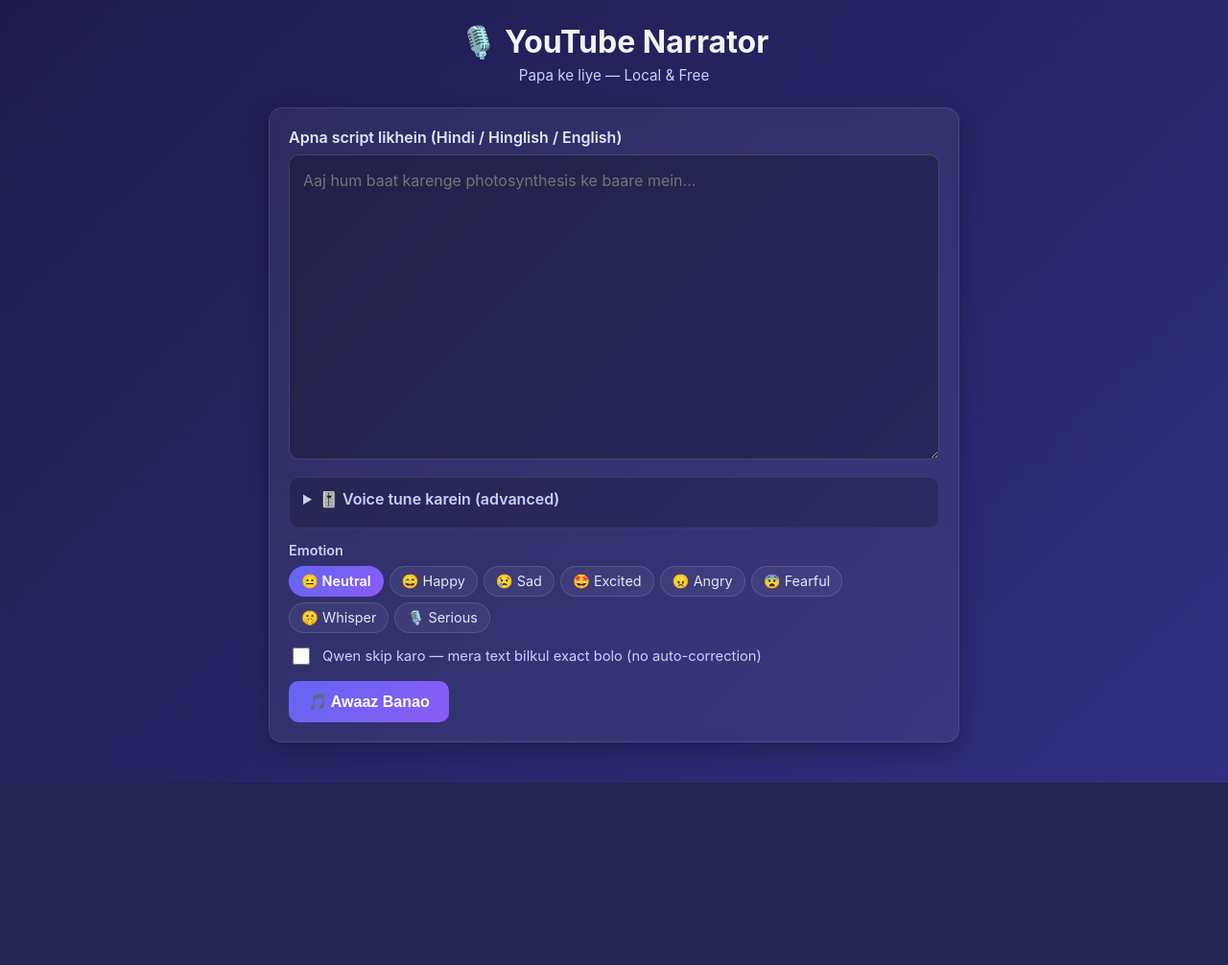
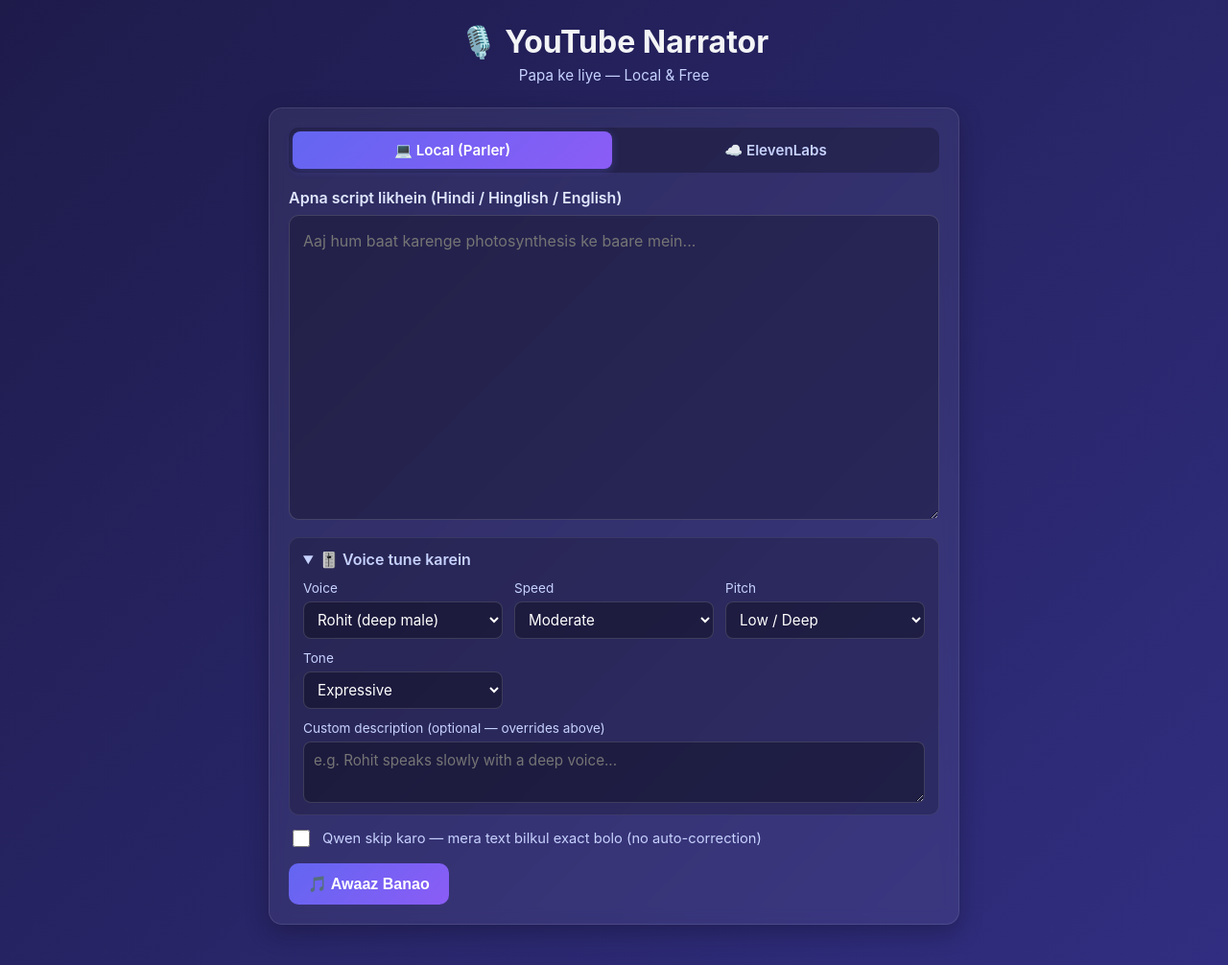
Before and after one commit to saurabhrathi00/text-to-speech, a Flask app: page / in a window 1280 px wide. Shown: the whole page at 96% size. Before the commit the page ends 816 px from the top, so only its background shows below. Run offline with Flask 3, Linux system fonts and the light colour scheme.

Commit message:
UI provider toggle: switch Parler/ElevenLabs without editing .env
User asked for a UI toggle that swaps the whole pipeline at runtime —
voice list, supported controls, emotions — based on which provider is
selected. Also wanted multiple Indian voices for ElevenLabs.

Backend:
- New /api/providers — returns current default + whether ElevenLabs is
  configured (used to warn user if API key missing).
- New /api/providers/<name>/voices — returns voice list and capability
  flags (emotions/speed/pitch/expressivity supported) per provider.
- Parler: 4 hard-coded speakers (Rohit/Aman/Divya/Rani).
- ElevenLabs: live fetch from /v1/voices using the API key, so user's
  cloned/saved Indian voices show up. Falls back to a curated list of
  8 multilingual voices if the fetch fails or no key is set.
- /generate and /tts now accept an optional "provider" field per
  request, overriding the .env default. Existing .env-only flow still
  works untouched (UI starts on the .env-default provider on load).

Frontend:
- Two pill buttons at the top of the card: Local (Parler) / ElevenLabs.
  Active one is highlighted; clicking the other re-fetches voices and
  shows/hides controls accordingly.
- Speaker dropdown is now populated dynamically from the API.
- Speed/Pitch/Tone/Custom-description controls hidden when ElevenLabs
  is selected (they don't apply).
- Emotion buttons hidden when Parler is selected (they don't work
  there). Visible for ElevenLabs.
- Warning banner shown if ElevenLabs is selected but API key missing.
- Both /generate and /tts requests carry the active provider so the
  backend dispatches correctly.

Switching back is just clicking the other button — no .env edit, no
restart.

Co-Authored-By: Claude Opus 4.7 (1M context) <noreply@anthropic.com>

```diff
--- a/app.py
+++ b/app.py
@@ -28,20 +28,32 @@ from aligner import align as align_words, load_aligner
 import eleven_tts
 
 
-def _provider() -> str:
-    """Active TTS provider — 'parler' (default, local) or 'elevenlabs'."""
+PARLER_SPEAKERS = [
+    {"id": "rohit", "label": "Rohit (deep male)"},
+    {"id": "aman", "label": "Aman (young male)"},
+    {"id": "divya", "label": "Divya (warm female)"},
+    {"id": "rani", "label": "Rani (news anchor female)"},
+]
+
+
+def _default_provider() -> str:
+    """Provider from .env — used as initial UI state."""
     return (os.getenv("TTS_PROVIDER") or "parler").strip().lower()
 
 
+def _resolve_provider(requested: str | None) -> str:
+    """Provider for THIS request. If client passed one, use it; else env."""
+    p = (requested or "").strip().lower()
+    if p in ("parler", "elevenlabs"):
+        return p
+    return _default_provider()
+
+
 def _tts_synthesize(text: str, out_path: str, description: str,
-                     voice: dict) -> str:
-    """Dispatch to the configured TTS provider. Returns the actual saved
-    file path (extension may differ between providers)."""
-    if _provider() == "elevenlabs":
+                     voice: dict, provider: str) -> str:
+    if provider == "elevenlabs":
         if not eleven_tts.is_configured():
-            raise RuntimeError(
-                "TTS_PROVIDER=elevenlabs but ELEVENLABS_API_KEY not set in .env"
-            )
+            raise RuntimeError("ELEVENLABS_API_KEY not set in .env")
         return eleven_tts.synthesize(text, out_path, voice_config=voice)
     return parler_synthesize(text, out_path, description=description)
 
@@ -117,24 +129,25 @@ def tts():
 
     voice = data.get("voice") or {}
     description = _build_voice_description(voice)
+    provider = _resolve_provider(data.get("provider"))
     filename = f"output_{int(time.time())}_{uuid.uuid4().hex[:6]}.wav"
     out_path = AUDIO_DIR / filename
 
     try:
-        actual_path = _tts_synthesize(text, str(out_path), description, voice)
+        actual_path = _tts_synthesize(text, str(out_path), description, voice, provider)
     except Exception:
         traceback.print_exc()
         return jsonify({"error": "Awaaz generate nahi ho payi, dobara try karein"}), 500
 
     actual_filename = Path(actual_path).name
-    words = align_words(actual_path) if _provider() == "parler" else []
+    words = align_words(actual_path) if provider == "parler" else []
     _prune_old_audio()
 
     return jsonify({
         "audio_url": f"/audio/{actual_filename}",
         "description_used": description,
         "words": words,
-        "provider": _provider(),
+        "provider": provider,
     })
 
 
@@ -146,7 +159,9 @@ def generate():
         return jsonify({"error": "Pehle kuch type karein"}), 400
 
     skip_normalize = bool(data.get("skip_normalize"))
-    description = _build_voice_description(data.get("voice") or {})
+    voice = data.get("voice") or {}
+    description = _build_voice_description(voice)
+    provider = _resolve_provider(data.get("provider"))
 
     if skip_normalize:
         normalized = text
@@ -160,13 +175,13 @@ def generate():
     out_path = AUDIO_DIR / filename
 
     try:
-        actual_path = _tts_synthesize(normalized, str(out_path), description, voice)
+        actual_path = _tts_synthesize(normalized, str(out_path), description, voice, provider)
     except Exception:
         traceback.print_exc()
         return jsonify({"error": "Awaaz generate nahi ho payi, dobara try karein"}), 500
 
     actual_filename = Path(actual_path).name
-    words = align_words(actual_path) if _provider() == "parler" else []
+    words = align_words(actual_path) if provider == "parler" else []
     _prune_old_audio()
 
     return jsonify({
@@ -174,7 +189,7 @@ def generate():
         "audio_url": f"/audio/{actual_filename}",
         "description_used": description,
         "words": words,
-        "provider": _provider(),
+        "provider": provider,
     })
 
 
@@ -185,7 +200,7 @@ def serve_audio(filename):
 
 
 def _warmup_in_background():
-    provider = _provider()
+    provider = _default_provider()
     print(f"[startup] TTS provider: {provider}")
     if provider == "parler":
         print("[startup] Parler + aligner warmup in background...")
@@ -214,6 +229,37 @@ def health():
     return jsonify({"server": "up", "tts_ready": _model is not None})
 
 
+@app.route("/api/providers")
+def api_providers():
+    return jsonify({
+        "current": _default_provider(),
+        "available": ["parler", "elevenlabs"],
+        "elevenlabs_configured": eleven_tts.is_configured(),
+    })
+
+
+@app.route("/api/providers/<name>/voices")
+def api_voices(name: str):
+    name = name.lower()
+    if name == "parler":
+        return jsonify({
+            "voices": PARLER_SPEAKERS,
+            "emotions_supported": False,
+            "speed_supported": True,
+            "pitch_supported": True,
+            "expressivity_supported": True,
+        })
+    if name == "elevenlabs":
+        return jsonify({
+            "voices": eleven_tts.list_voices(),
+            "emotions_supported": True,
+            "speed_supported": False,
+            "pitch_supported": False,
+            "expressivity_supported": False,
+        })
+    return jsonify({"error": "unknown provider"}), 404
+
+
 if __name__ == "__main__":
     host = os.getenv("HOST", "0.0.0.0")
     port = int(os.getenv("PORT", "5000"))
--- a/static/style.css
+++ b/static/style.css
@@ -36,6 +36,43 @@ body {
   padding: 20px;
   margin-bottom: 18px;
   box-shadow: 0 8px 24px rgba(0,0,0,0.25);
+}
+
+.provider-toggle {
+  display: flex;
+  background: rgba(0,0,0,0.25);
+  border-radius: 10px;
+  padding: 4px;
+  margin-bottom: 16px;
+  gap: 4px;
+}
+.prov-btn {
+  flex: 1;
+  padding: 10px 14px;
+  font-size: 0.95rem;
+  font-weight: 600;
+  background: transparent;
+  color: #c7d2fe;
+  border: none;
+  border-radius: 8px;
+  cursor: pointer;
+  font-family: inherit;
+  transition: all 0.15s;
+}
+.prov-btn:hover { background: rgba(255,255,255,0.05); }
+.prov-btn.active {
+  background: linear-gradient(135deg, #6366f1, #8b5cf6);
+  color: white;
+  box-shadow: 0 2px 8px rgba(99,102,241,0.3);
+}
+.provider-note {
+  font-size: 0.85rem;
+  color: #fbbf24;
+  margin: 0 0 12px;
+  padding: 8px 12px;
+  background: rgba(251,191,36,0.08);
+  border-radius: 6px;
+  border: 1px solid rgba(251,191,36,0.2);
 }
 
 .label {
--- a/templates/index.html
+++ b/templates/index.html
@@ -21,22 +21,23 @@
     </header>
 
     <section class="card">
+      <div class="provider-toggle">
+        <button type="button" class="prov-btn active" data-provider="parler">💻 Local (Parler)</button>
+        <button type="button" class="prov-btn" data-provider="elevenlabs">☁️ ElevenLabs</button>
+      </div>
+      <p id="providerNote" class="provider-note hidden"></p>
+
       <label for="script" class="label">Apna script likhein (Hindi / Hinglish / English)</label>
       <textarea id="script" rows="12" placeholder="Aaj hum baat karenge photosynthesis ke baare mein..."></textarea>
 
-      <details class="voice-controls">
-        <summary>🎚️ Voice tune karein (advanced)</summary>
+      <details class="voice-controls" open>
+        <summary>🎚️ Voice tune karein</summary>
         <div class="controls-grid">
           <div class="control">
-            <label for="speaker">Speaker</label>
-            <select id="speaker">
-              <option value="rohit" selected>Rohit (deep male)</option>
-              <option value="aman">Aman (young male)</option>
-              <option value="divya">Divya (warm female)</option>
-              <option value="rani">Rani (news anchor)</option>
-            </select>
+            <label for="speaker">Voice</label>
+            <select id="speaker"></select>
           </div>
-          <div class="control">
+          <div class="control parler-only">
             <label for="speed">Speed</label>
             <select id="speed">
               <option value="slow">Slow</option>
@@ -44,7 +45,7 @@
               <option value="fast">Fast</option>
             </select>
           </div>
-          <div class="control">
+          <div class="control parler-only">
             <label for="pitch">Pitch</label>
             <select id="pitch">
               <option value="low" selected>Low / Deep</option>
@@ -52,7 +53,7 @@
               <option value="high">High</option>
             </select>
           </div>
-          <div class="control">
+          <div class="control parler-only">
             <label for="expressivity">Tone</label>
             <select id="expressivity">
               <option value="expressive" selected>Expressive</option>
@@ -61,7 +62,7 @@
             </select>
           </div>
         </div>
-        <div class="control full">
+        <div class="control full parler-only">
           <label for="customDesc">Custom description (optional — overrides above)</label>
           <textarea id="customDesc" rows="2" placeholder="e.g. Rohit speaks slowly with a deep voice..."></textarea>
         </div>
@@ -136,9 +137,68 @@
       });
     });
 
+    let activeProvider = 'parler';
+    let providerCaps = { emotions_supported: false };
+    const providerNote = document.getElementById('providerNote');
+    const speakerSelect = document.getElementById('speaker');
+
+    async function loadVoicesFor(provider) {
+      try {
+        const res = await fetch(`/api/providers/${provider}/voices`);
+        const data = await res.json();
+        speakerSelect.innerHTML = '';
+        (data.voices || []).forEach((v, i) => {
+          const opt = document.createElement('option');
+          opt.value = v.id;
+          opt.textContent = v.label;
+          if (i === 0) opt.selected = true;
+          speakerSelect.appendChild(opt);
+        });
+        providerCaps = data;
+        document.querySelectorAll('.parler-only').forEach(el => {
+          el.style.display = (provider === 'parler') ? '' : 'none';
+        });
+        document.querySelector('.emotion-row').style.display =
+          data.emotions_supported ? '' : 'none';
+      } catch (e) {
+        showError('Voice list load nahi hua');
+      }
+    }
+
+    async function setProvider(provider) {
+      activeProvider = provider;
+      document.querySelectorAll('.prov-btn').forEach(b => {
+        b.classList.toggle('active', b.dataset.provider === provider);
+      });
+      if (provider === 'elevenlabs') {
+        const r = await fetch('/api/providers');
+        const info = await r.json();
+        if (!info.elevenlabs_configured) {
+          providerNote.textContent = '⚠️ ELEVENLABS_API_KEY .env mein set nahi hai. Generate fail hoga.';
+          providerNote.classList.remove('hidden');
+        } else {
+          providerNote.textContent = 'ElevenLabs API mode — emotions supported, billing active.';
+          providerNote.classList.remove('hidden');
+        }
+      } else {
+        providerNote.classList.add('hidden');
+      }
+      await loadVoicesFor(provider);
+    }
+
+    document.querySelectorAll('.prov-btn').forEach(btn => {
+      btn.addEventListener('click', () => setProvider(btn.dataset.provider));
+    });
+
+    // On page load, sync UI with .env's default provider
+    fetch('/api/providers').then(r => r.json()).then(info => {
+      setProvider(info.current);
+    });
+
     function getVoice() {
       return {
-        speaker: document.getElementById('speaker').value,
+        speaker: speakerSelect.value,
+        voice_id: speakerSelect.value,
         speed: document.getElementById('speed').value,
         pitch: document.getElementById('pitch').value,
         expressivity: document.getElementById('expressivity').value,
@@ -171,7 +231,7 @@
         const res = await fetch('/generate', {
           method: 'POST',
           headers: { 'Content-Type': 'application/json' },
-          body: JSON.stringify({ text, voice: getVoice(), skip_normalize: skip })
+          body: JSON.stringify({ text, voice: getVoice(), skip_normalize: skip, provider: activeProvider })
         });
         const data = await res.json();
         if (!res.ok) { showError(data.error || 'Kuch galat ho gaya, dobara koshish karein'); return; }
@@ -198,7 +258,7 @@
         const res = await fetch('/tts', {
           method: 'POST',
           headers: { 'Content-Type': 'application/json' },
-          body: JSON.stringify({ text, voice: getVoice() })
+          body: JSON.stringify({ text, voice: getVoice(), provider: activeProvider })
         });
         const data = await res.json();
         if (!res.ok) { showError(data.error || 'Kuch galat ho gaya'); return; }
```
Also changed, not shown: eleven_tts.py (+50 -0 lines).
